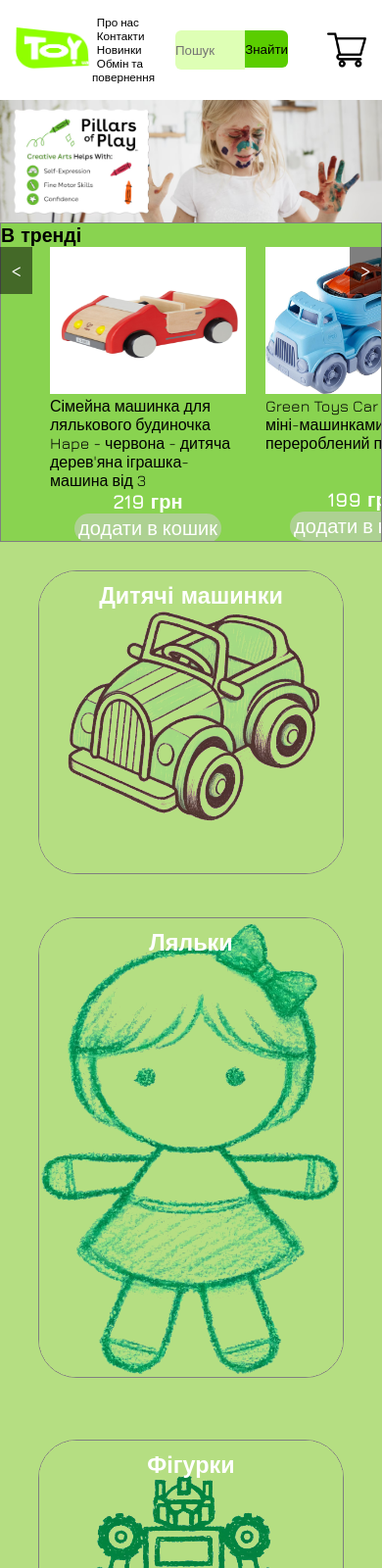
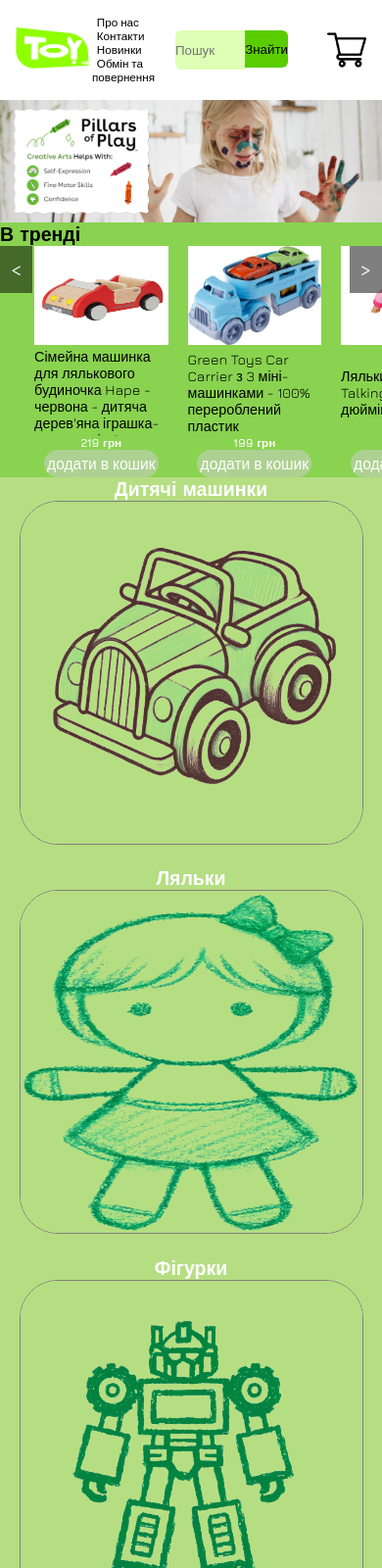
Before and after one commit to bielov1/app, a plain HTML site: page index.html in a window 390 px wide. Shown: the top 1600 px of the page at 98% size. Drawn offline with nearby package versions, Linux system fonts and the light colour scheme; a web font is replaced by a local one.

Commit message:
some fixes in css and html

```diff
--- a/index.html
+++ b/index.html
@@ -50,8 +50,7 @@
                 <img src="img/banner.png" alt="Банер">
             </section>
 
-        <section class="categories">
-            <div class="hot_sellers">
+            <section class="hot_sellers">
                 <h4 class="hot_sellers_title">
                     В тренді
                 </h4>
@@ -69,7 +68,7 @@
                             <h3>
                                 219 грн
                             </h3>
-                            <button class="btn" type="button">
+                            <button type="button">
                                 додати в кошик
                             </button>
                         </div>
@@ -85,7 +84,7 @@
                             <h3>
                                 199 грн
                             </h3>
-                            <button class="btn" type="button">додати в кошик</button>
+                            <button type="button">додати в кошик</button>
                         </div>
                     </div>
                     <div class="hot_sellers_item">
@@ -99,7 +98,7 @@
                             <h3>
                                 399 грн
                             </h3>
-                            <button class="btn" type="button">додати в кошик</button>
+                            <button type="button">додати в кошик</button>
                         </div>
                     </div>
                     <div class="hot_sellers_item">
@@ -113,7 +112,7 @@
                             <h3>
                                 699 грн
                             </h3>
-                            <button class="btn" type="button">додати в кошик</button>
+                            <button type="button">додати в кошик</button>
                         </div>
                     </div>
                     <div class="hot_sellers_item">
@@ -127,7 +126,7 @@
                             <h3>
                                 259 грн
                             </h3>
-                            <button class="btn" type="button">додати в кошик</button>
+                            <button type="button">додати в кошик</button>
                         </div>
                     </div>
                     <div class="hot_sellers_item">
@@ -141,7 +140,7 @@
                             <h3>
                                 1099 грн
                             </h3>
-                            <button class="btn" type="button">додати в кошик</button>
+                            <button type="button">додати в кошик</button>
                         </div>
                     </div>
 
@@ -156,7 +155,7 @@
                             <h3>
                                 599 грн
                             </h3>
-                            <button class="btn" type="button">додати в кошик</button>
+                            <button type="button">додати в кошик</button>
                         </div>
                     </div>
 
@@ -171,7 +170,7 @@
                             <h3>
                                 399 грн
                             </h3>
-                            <button class="btn" type="button">додати в кошик</button>
+                            <button type="button">додати в кошик</button>
                         </div>
                     </div>
 
@@ -186,7 +185,7 @@
                             <h3>
                                 199 грн
                             </h3>
-                            <button class="btn" type="button">додати в кошик</button>
+                            <button type="button">додати в кошик</button>
                         </div>
                     </div>
 
@@ -201,7 +200,7 @@
                             <h3>
                                 311 грн
                             </h3>
-                            <button class="btn" type="button">додати в кошик</button>
+                            <button type="button">додати в кошик</button>
                         </div>
                     </div>
 
@@ -216,15 +215,15 @@
                             <h3>
                                 899 грн
                             </h3>
-                            <button class="btn" type="button">додати в кошик</button>
+                            <button type="button">додати в кошик</button>
                         </div>
                     </div>
 
                     <button class="scroll-right" onclick="right()">&gt;</button>
                 </div>
-            </div>
+            </section>
 
-            <div class="categories__list">
+            <section class="categories">
                 <div class="category">
                     <h2 class="category__title">Дитячі машинки</h2>
                     <a href="./catalogs/toy_cars_for_children/toy_cars.html" class="category__link">
@@ -261,14 +260,10 @@
                         <img src="img/gun.jpg" alt="Іграшкова зброя" class="category__image">
                     </a>
                 </div>
-            </div>
             </section>
         </main>
 
         <footer>
-        <div class="footer__logo">
-            <img src="img/logo.jpg" alt="Магазин іграшок - toy.ua">
-        </div>
             <div class="footer__info">
                 <p>&copy; 2023-2024 Магазин іграшок toy.ua. Усі права захищені.</p>
             </div>
--- a/styles.css
+++ b/styles.css
@@ -117,58 +117,38 @@ main {
 
 .categories {
   display: flex;
+  justify-content: center;
+  flex-wrap: wrap;
+  gap: 30px;
+}
+.category {
+  display: flex;
   flex-direction: column;
   align-items: center;
 }
 
-.categories__list {
-  display: flex;
-  justify-content: center;
-  flex-flow: row wrap;
-
-  max-width: 1500px;
-  height: 1000px;
-  gap: 3vh;
-}
-
-.category {
-  text-align: flex-start;
-  width: 400px;
-  height: 400px;
-  position: relative;
-}
-
 .category__title {
-  color: white;
-  font-size: 2rem;
-  position: relative;
-  text-align: center;
-  bottom: -40px;
-  z-index: 1;
+  color: #fff;
 }
 
 .category__image {
-  width: 100%;
-  height: 100%;
   mix-blend-mode: darken;
   border: 1px solid gray;
   border-radius: 50px;
+  width: 350px;
+  height: 400px;
 }
 
 .hot_sellers {
   display: flex;
   flex-direction: column;
   align-items: flex-start;
-  border: 1px solid gray;
   background-color: #89d350;
-  width: 100%;
 }
 
 .hot_sellers_items {
   display: flex;
-  flex-direction: row;
   justify-content: flex-start;
-  align-items: flex-start;
   gap: 20px;
   width: 100%;
   overflow: hidden;
@@ -178,13 +158,8 @@ main {
 
 .hot_sellers_item {
   display: flex;
+  justify-content: space-between;
   flex-direction: column;
-  max-width: 200px;
-  min-width: 150px;
-  justify-content: space-betwee;
-  align-items: center;
-  flex-shrink: 0;
-  height: 300px;
 }
 
 .hot_sellers_img {
@@ -201,16 +176,20 @@ main {
 .hot_sellers_item p {
   display: flex;
   flex-wrap: wrap;
-  max-width: 200px;
-  max-height: 100px;
   width: 100%;
-  height: 50%;
   color: #000;
 }
 
 .hot_sellers_item h3 {
   font-size: 20px;
   color: #fff;
+}
+
+.item-btn {
+  display: flex;
+  flex-direction: column;
+  justify-content: center;
+  align-items: center;
 }
 
 .scroll-left,
@@ -234,21 +213,14 @@ main {
   right: 0;
 }
 
-.item-btn {
-  display: flex;
-  flex-direction: column;
-  justify-content: center;
-  align-items: center;
-}
-
-.btn {
+.item-btn button {
   background-color: #add192;
   width: 170px;
   height: 40px;
   border: none;
   border-radius: 20px;
   color: #fff;
-  font-size: 20px;
+  font-size: 22px;
 }
 
 .item_btn:hover {
@@ -259,28 +231,15 @@ main {
 /* footer section */
 
 footer {
-  display: flex;
-  justify-content: space-between;
-  align-items: center;
-  margin-top: 10px;
-  padding: 0 25px;
+  height: 100px;
 }
 
-.footer__logo {
-  margin-right: auto;
-}
-
-.footer__logo img {
-  width: 150px;
-  height: 60px;
-  height: auto;
-  width: auto;
-}
-
-.footer__info {
-  text-align: center;
-  flex-grow: 1;
-  margin-bottom: 20px;
+.footer__info p {
+  display: flex;
+  justify-content: center;
+  align-items: center;
+  flex-wrap: wrap;
+  padding: 50px 0;
 }
 
 
@@ -294,54 +253,6 @@ footer {
 
   .banner {
     width: 100%;
-    height: auto;
-  }
-
-  .hot_sellers {
-    overflow: hidden;
-  }
-
-  .hot_sellers_items {
-    overflow: hidden;
-    display: flex;
-    justify-content: flex-start;
-  }
-
-  .categories__list {
-    width: 100%;
-    height: 100%;
-    gap: 10px;
-  }
-
-  .category__image {
-    border-radius: 5vw;
-    width: 90%;
-    height: 80%;
-  }
-
-}
-
-@media (max-width: 853px) {
-  .navbar__logo img {
-    min-width: 20vw;
-    min-height: 10vw;
-    width: 100%;
-    height: auto;
-    margin: 0 0;
-  }
-
-  .category__image {
-    border-radius: 5vw;
-    width: 100%;
-    height: 80%;
-  }
-}
-
-@media (max-width: 780px) {
-
-  .category {
-    position: relative;
-    width: 80%;
     height: auto;
   }
 }
@@ -364,47 +275,89 @@ footer {
     font-size: 3vw;
   }
 
+  .hot_sellers {
+    overflow: hidden;
+  }
+
+  .hot_sellers_items {
+    padding: 0 9vw;
+  }
+
   .hot_sellers_title {
     font-size: 5vw;
   }
 
-  .btn {
-    overflow: hidden;
-    width: 150px;
-    height: 30px;
+  .hot_sellers_item {
+    display: flex;
+    justify-content: space-between;
+    min-width: 35vw;
+    width: 100%;
   }
 
-  .category__title {
-    font-size: 6vw;
-
+  .hot_sellers_img {
+    width: 100%;
+    height: 26vw;
   }
 
-  .category h3 {
-    position: absolute;
+  .hot_sellers_item p {
+    overflow: hidden;
+    width: 100%;
+    max-height: 90px;
+    font-size: 1.7vh;
+  }
+
+  .item-btn {
+    position: relative;
+    width: 100%;
+    font-size: 2vw;
+  }
+
+  .item-btn button {
+    min-height: 7vw;
+    max-width: 30vw;
+    width: 100%;
+    height: auto;
+    border-radius: 5vw;
+    font-size: 4vw;
+  }
+
+  .item-btn h3{
+    font-size: 3vw;
+  }
+
+  .categories {
+    gap: 5vw;
   }
 
   .category__image {
     border-radius: 10vw;
+    max-height: 90vw;
+    min-width: 90vw;
     width: 100%;
-    height: 90%;
+    height: 100%;
+  }
+
+  .category__title {
+    font-size: 5vw;
   }
 
   footer {
     overflow: hidden;
   }
 
-  .footer__logo img {
-    min-width: 2vw;
-    min-height: 2vw;
+  .footer__info p {
     width: 100%;
-    height: auto;
-    margin: 0 0;
+    padding: 10vw 0;
+  }
+
+}
+
+@media (max-width: 311px) {
+  .hot_sellers_item p {
+    font-size: 5vw;
   }
 
   .footer__info p {
-    font-size: 10px;
-    flex-wrap: wrap;
-    width: 100%;
+    font-size: 5vw;
   }
-
 }
```
Lines whose indentation alone changed are shown as unchanged.
